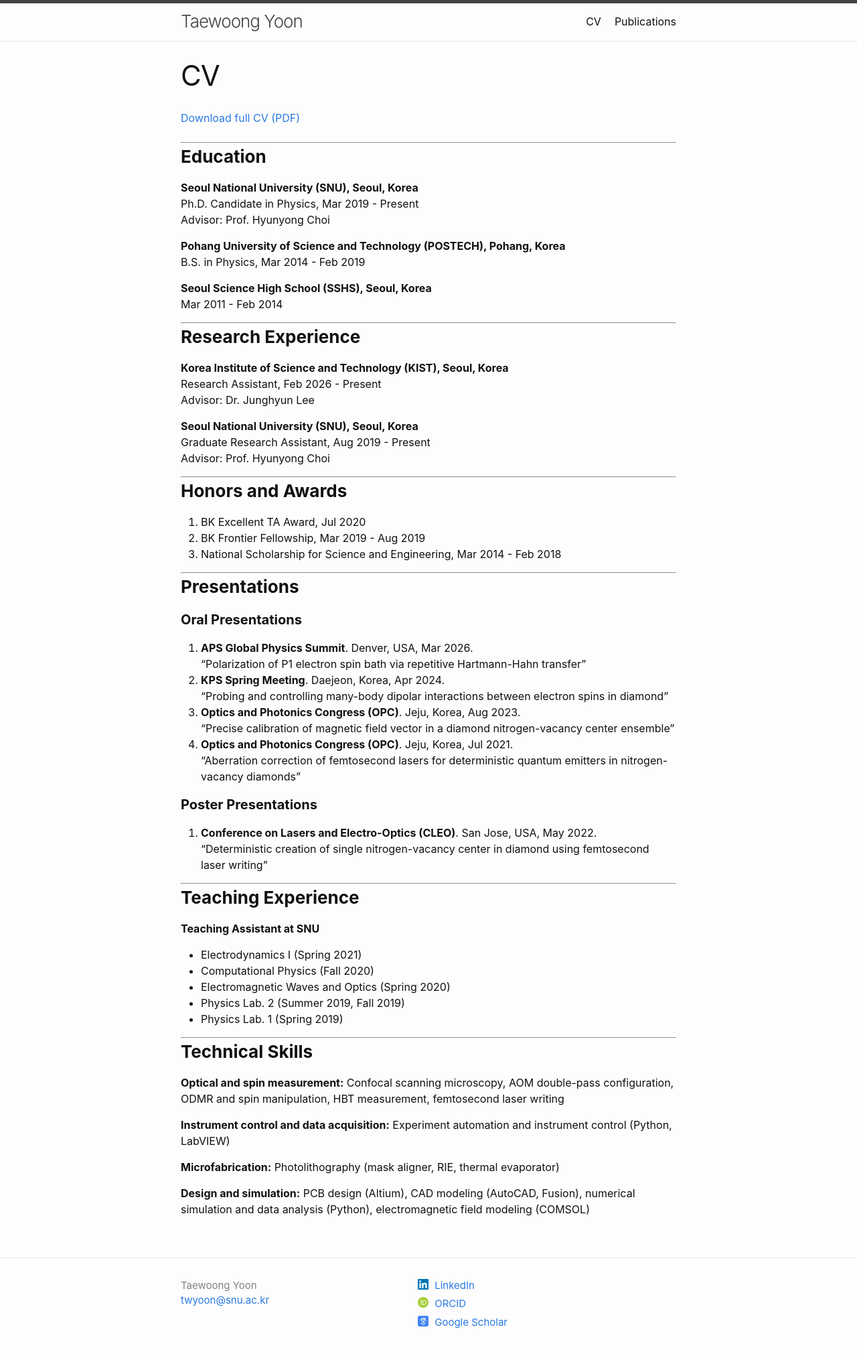
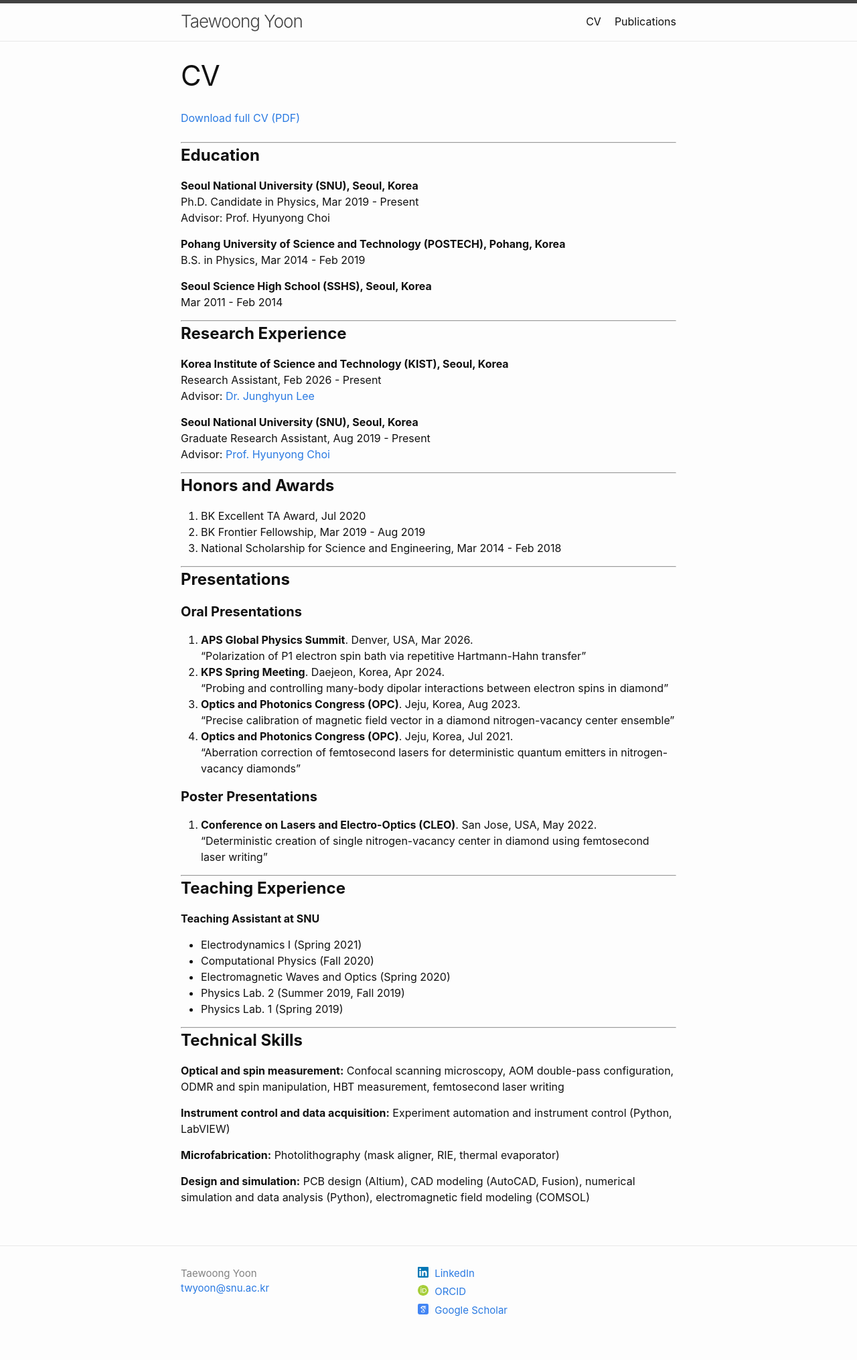
Before and after one commit to twyoon/twyoon.github.io, a Jekyll site: the page built from cv.md, in a window 1280 px wide. Shown: the whole page at 67% size. Built offline with Jekyll 4.4.1, drawn with Linux system fonts in a browser that asks for light colours.

Commit message:
Improve CV: heading levels, PDF styling, advisor hyperlinks
- Use #/## headings in cv.md (with smaller font sizes in SCSS)
- Remove heading level normalization regex from generate_cv.sh
- Add microtype and disable hyphenation in PDF output
- Add hyperlinks for advisors in Research Experience
- Remove post-content heading size overrides in _layout.scss

```diff
--- a/_sass/minima/_base.scss
+++ b/_sass/minima/_base.scss
@@ -99,6 +99,10 @@ li {
 h1, h2, h3, h4, h5, h6 {
   font-weight: $base-font-weight;
 }
+
+h1 { @include relative-font-size(1.5); }
+h2 { @include relative-font-size(1.25); }
+h3 { @include relative-font-size(1.125); }
 
 
 
--- a/_sass/minima/_layout.scss
+++ b/_sass/minima/_layout.scss
@@ -230,28 +230,4 @@
 
 .post-content {
   margin-bottom: $spacing-unit;
-
-  h2 {
-    @include relative-font-size(2);
-
-    @include media-query($on-laptop) {
-      @include relative-font-size(1.75);
-    }
-  }
-
-  h3 {
-    @include relative-font-size(1.625);
-
-    @include media-query($on-laptop) {
-      @include relative-font-size(1.375);
-    }
-  }
-
-  h4 {
-    @include relative-font-size(1.25);
-
-    @include media-query($on-laptop) {
-      @include relative-font-size(1.125);
-    }
-  }
 }
--- a/cv.md
+++ b/cv.md
@@ -10,7 +10,7 @@ permalink: /cv/
 
 ---
 
-### **Education**
+# **Education**
 
 **Seoul National University (SNU), Seoul, Korea**
 Ph.D. Candidate in Physics, Mar 2019 - Present
@@ -24,19 +24,19 @@ Mar 2011 - Feb 2014
 
 ---
 
-### **Research Experience**
+# **Research Experience**
 
 **Korea Institute of Science and Technology (KIST), Seoul, Korea**
 Research Assistant, Feb 2026 - Present
-Advisor: Dr. Junghyun Lee
+Advisor: [Dr. Junghyun Lee](https://sites.google.com/view/pauleegroup)
 
 **Seoul National University (SNU), Seoul, Korea**
 Graduate Research Assistant, Aug 2019 - Present
-Advisor: Prof. Hyunyong Choi
+Advisor: [Prof. Hyunyong Choi](https://choigroup.snu.ac.kr/)
 
 ---
 
-### **Honors and Awards**
+# **Honors and Awards**
 
 1. BK Excellent TA Award, Jul 2020
 1. BK Frontier Fellowship, Mar 2019 - Aug 2019
@@ -44,9 +44,9 @@ Advisor: Prof. Hyunyong Choi
 
 ---
 
-### **Presentations**
+# **Presentations**
 
-#### **Oral Presentations**
+## **Oral Presentations**
 
 1. **APS Global Physics Summit**. Denver, USA, Mar 2026.
 "Polarization of P1 electron spin bath via repetitive Hartmann-Hahn transfer"
@@ -57,14 +57,14 @@ Advisor: Prof. Hyunyong Choi
 1. **Optics and Photonics Congress (OPC)**. Jeju, Korea, Jul 2021.
 "Aberration correction of femtosecond lasers for deterministic quantum emitters in nitrogen-vacancy diamonds"
 
-#### **Poster Presentations**
+## **Poster Presentations**
 
 1. **Conference on Lasers and Electro-Optics (CLEO)**. San Jose, USA, May 2022.
 "Deterministic creation of single nitrogen-vacancy center in diamond using femtosecond laser writing"
 
 ---
 
-### **Teaching Experience**
+# **Teaching Experience**
 
 **Teaching Assistant at SNU**
 - Electrodynamics I (Spring 2021)
@@ -75,7 +75,7 @@ Advisor: Prof. Hyunyong Choi
 
 ---
 
-### **Technical Skills**
+# **Technical Skills**
 
 **Optical and spin measurement:** Confocal scanning microscopy, AOM double-pass configuration, ODMR and spin manipulation, HBT measurement, femtosecond laser writing
 
```
Also changed, not shown: 3 other files.
